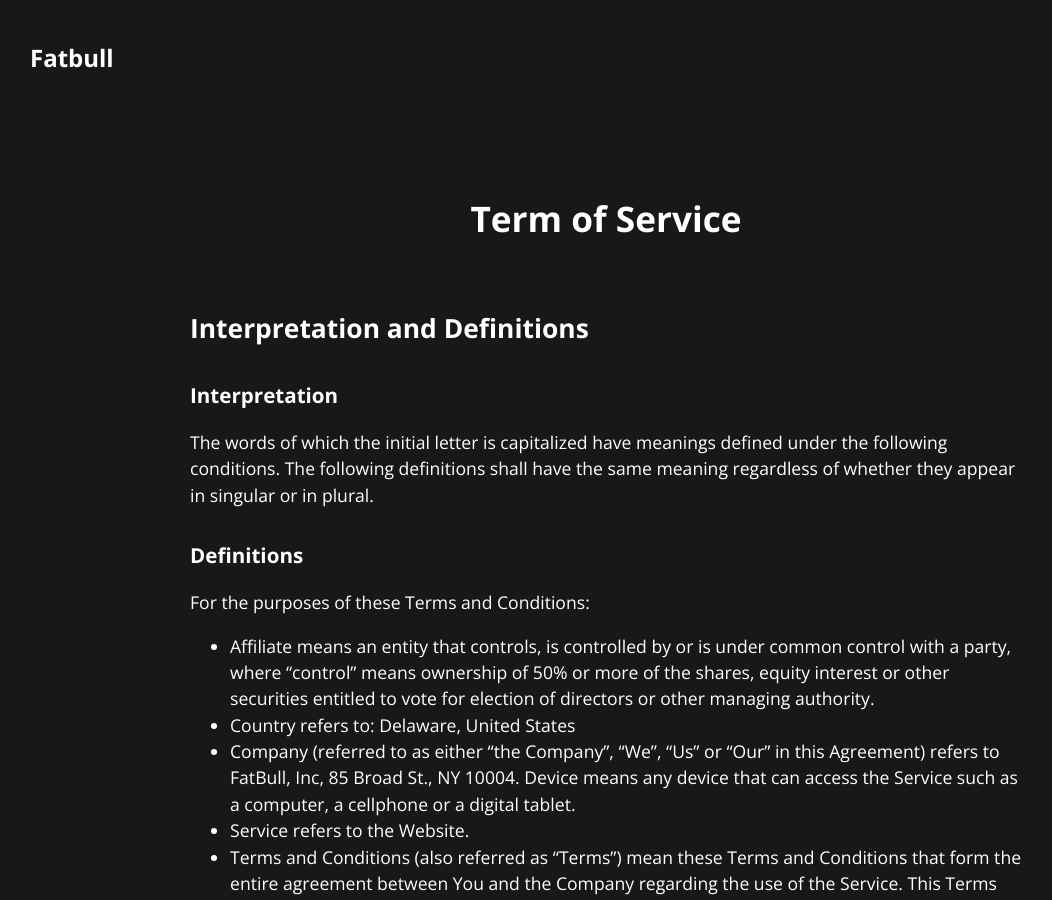
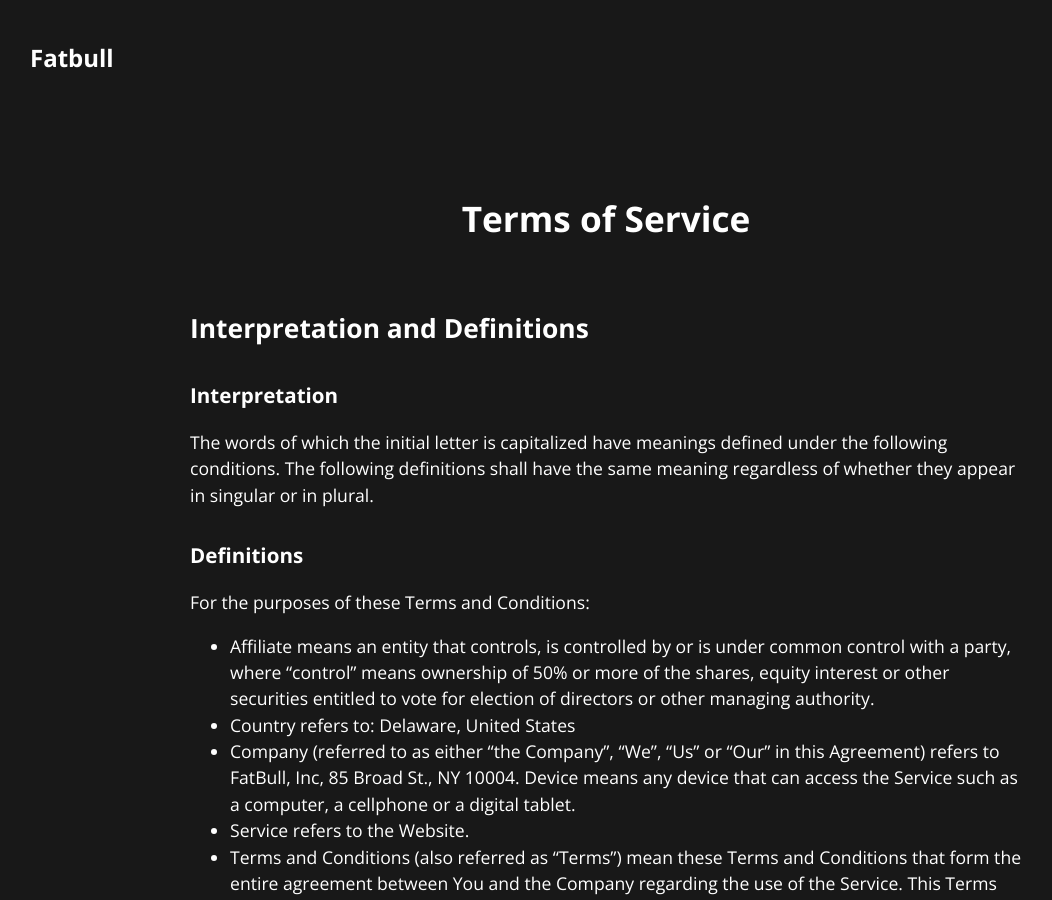
Before and after one commit to FatBullPublic/pages, a Jekyll site: the page built from terms-of-service.md, in a window 1280 px wide and 900 px high. Shown: the whole window, without its empty margins (34-1086 px from the left). Built offline with Jekyll 4.4.1, drawn with Linux system fonts in a browser that asks for light colours.

Commit message:
style: 💄 rename file

```diff
--- a/term-of-service.md
+++ b/terms-of-service.md
@@ -1,8 +1,8 @@
 ---
 layout: default
-title: Fatbull Term of Service
+title: Fatbull Terms of Service
 ---
-<h1 style="text-align: center; margin-bottom: 64px; font-weight:bold;">Term of Service</h1>
+<h1 style="text-align: center; margin-bottom: 64px; font-weight:bold;">Terms of Service</h1>
 
 ## **Interpretation and Definitions**
 
```
Also changed, not shown: index.md (+1 -1 lines).
